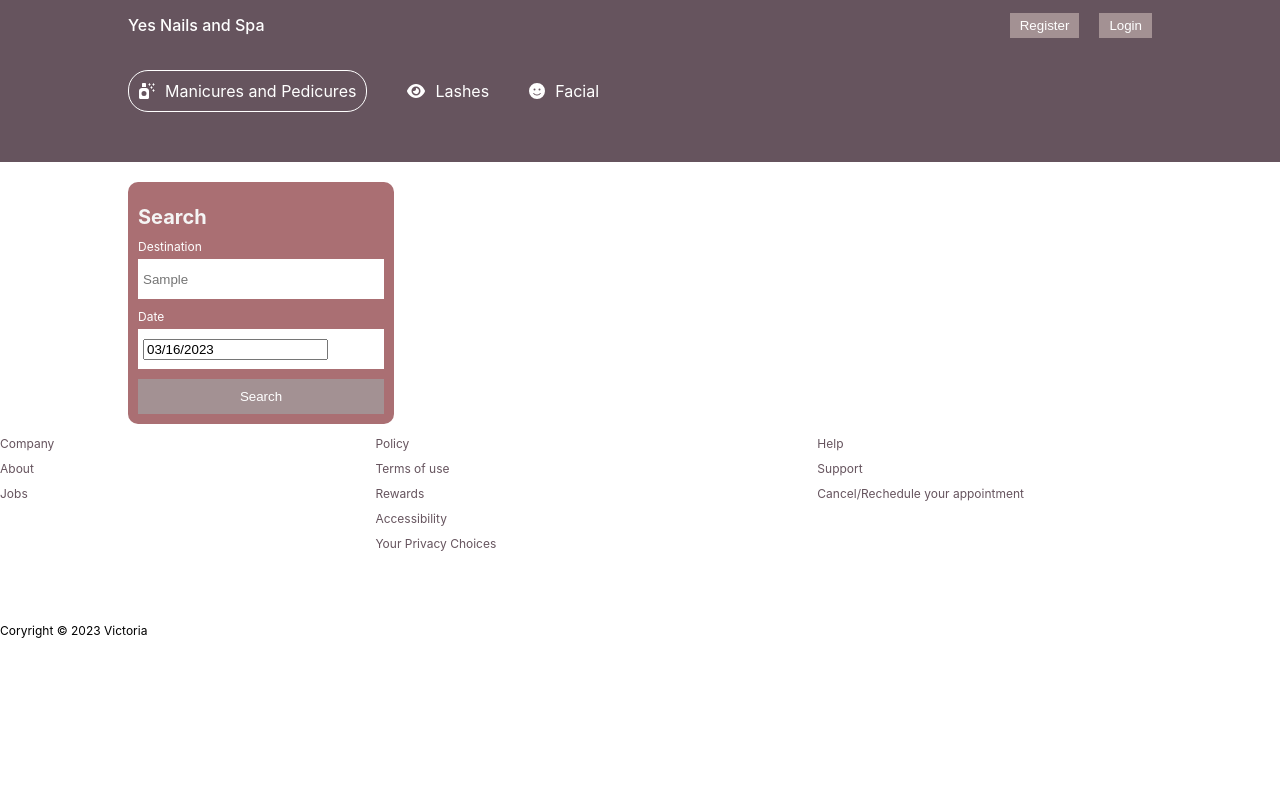
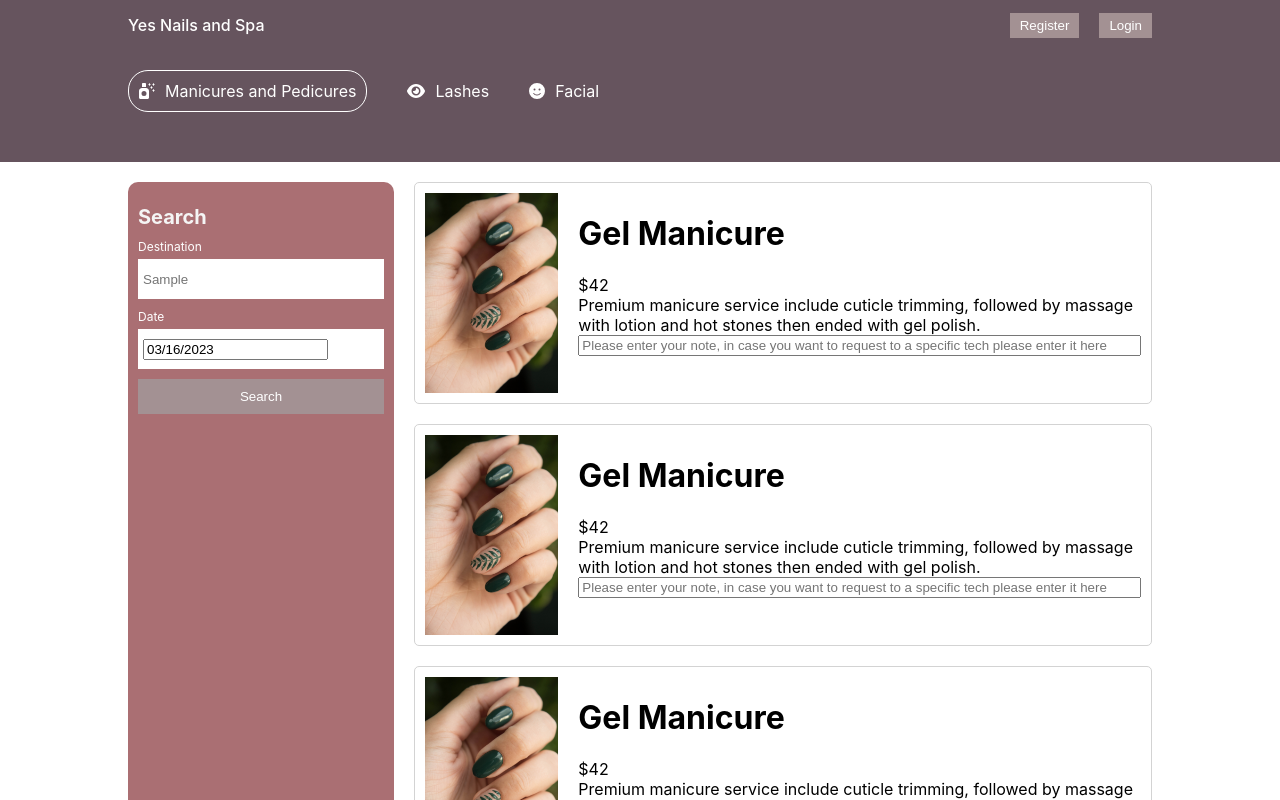
Before and after one commit to Victoria-Q-Le/booking-app, a React (Create React App) app: page / in a window 1280 px wide. Both pictures are taken after typing "Sample" into the empty fields and a click on the button "Search". Shown: the top 800 px of the page. Built offline with nearby package versions, Linux system fonts and the light colour scheme.

Commit message:
siDetails styling

```diff
--- a/src/components/searchItem/SearchItem.js
+++ b/src/components/searchItem/SearchItem.js
@@ -1,11 +1,17 @@
 import "./searchItem.css"
-import {si1} from "../../assets/images/searchItem/gel_mani.jpg"
+import Si1 from "../../assets/images/searchItem/gel_mani.jpg"
 
 
 const SearchItem = () => {
   return (
     <div className="searchItem">
-      <img className="siImg" alt="" src={si1}/>
+      <img className="siImg" alt="" src={Si1}/>
+      <div className="siDetails">
+        <h1 className="siTitle">Gel Manicure</h1>
+        <span className="siPrice">$42</span>
+        <span className="siDesc">Premium manicure service include cuticle trimming, followed by massage with lotion and hot stones then ended with gel polish.</span>
+        <input type="text" className="siNote" placeholder="Please enter your note, in case you want to request to a specific tech please enter it here"></input>
+      </div>
     </div>
   )
 }
--- a/src/components/searchItem/searchItem.css
+++ b/src/components/searchItem/searchItem.css
@@ -0,0 +1,20 @@
+.searchItem {
+    border: 1px solid lightgrey;
+    padding: 10px;
+    border-radius: 5px;
+    display: flex;
+    justify-content: space-between;
+    gap: 20px;
+    margin-bottom: 20px;
+}
+
+.siImg {
+    width: 200px;
+    height: 200px;
+    object-fit: cover;
+}
+
+.siDetails {
+    display: flex;
+    flex-direction: column;
+}
```
